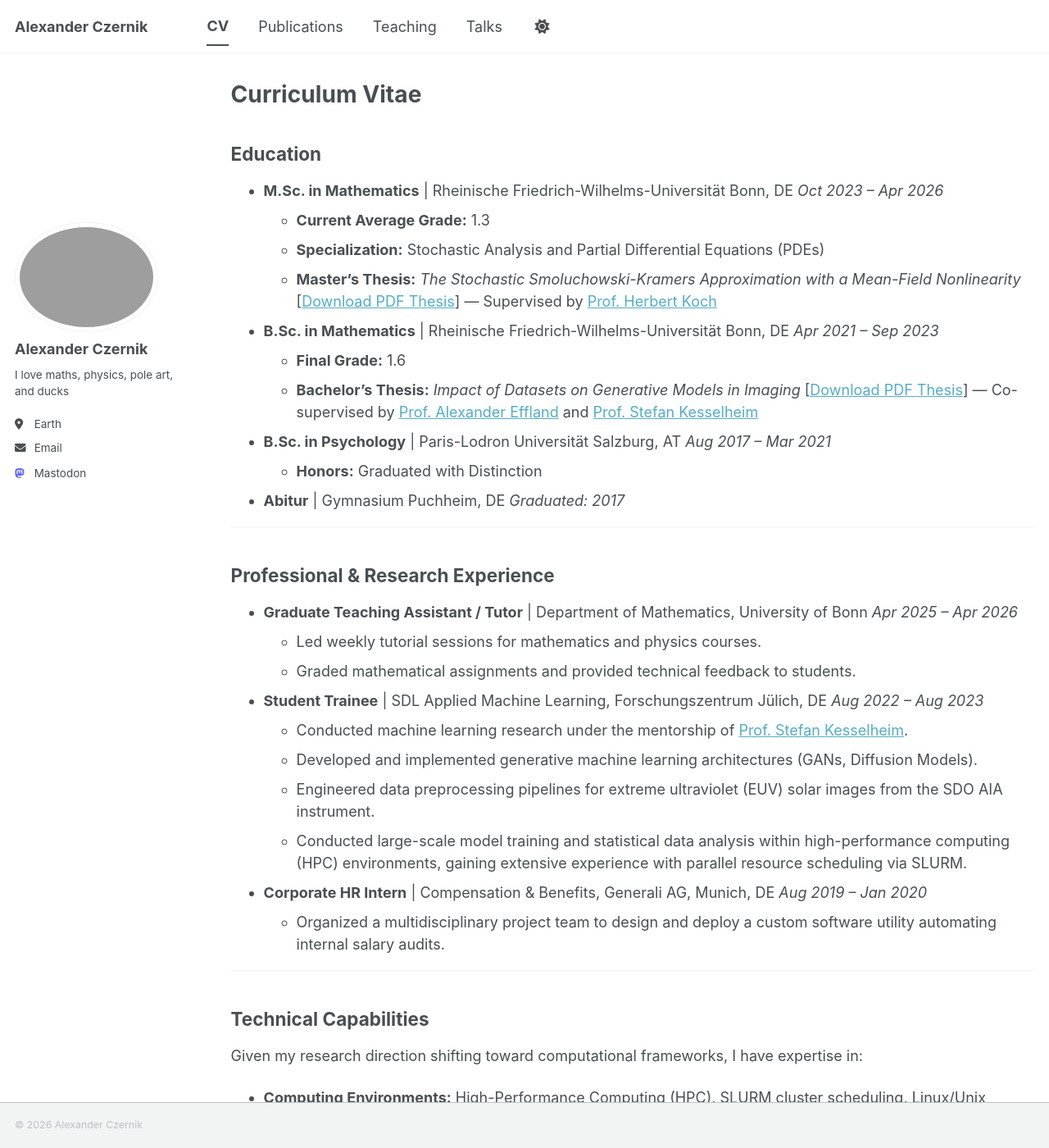
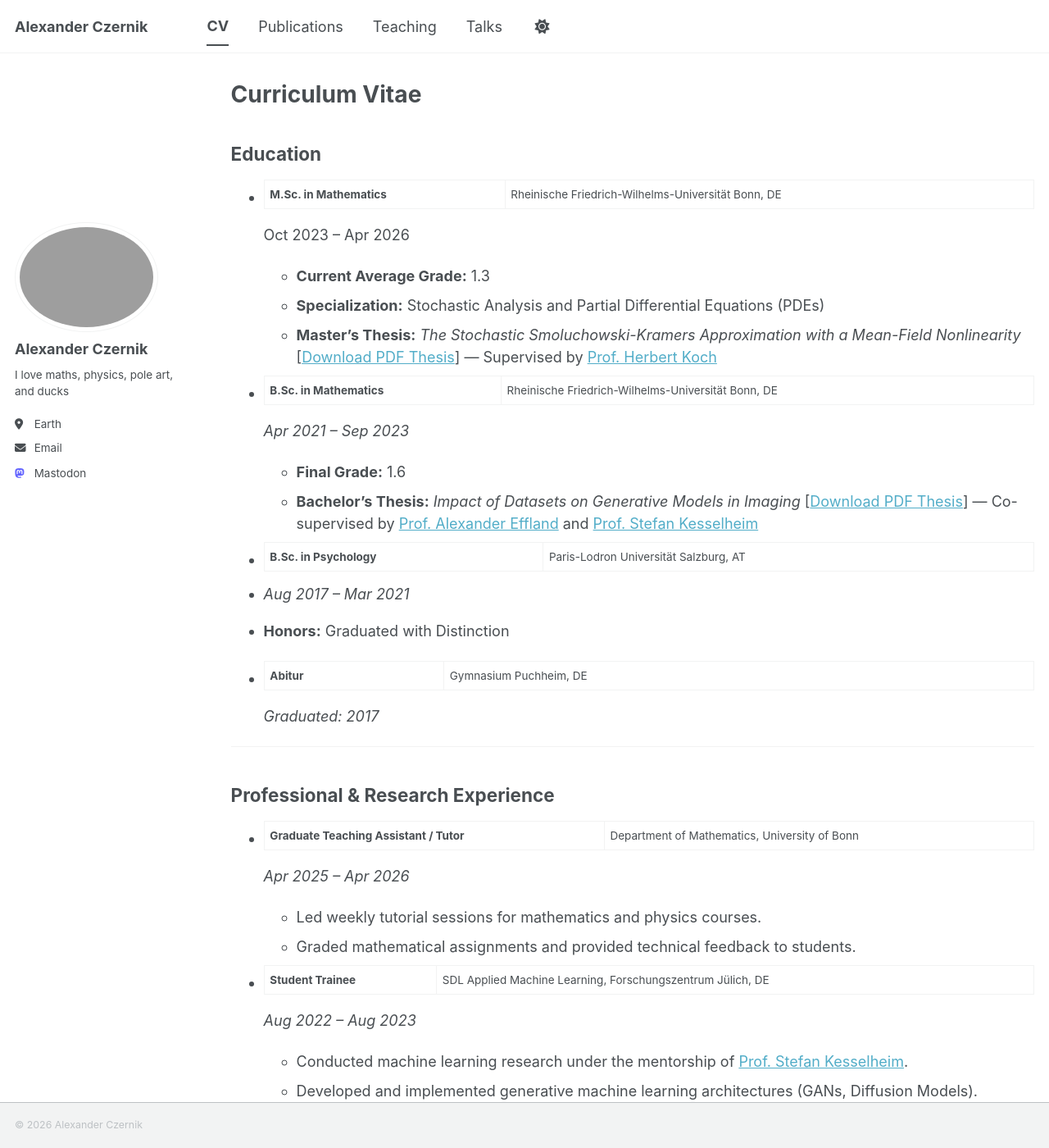
Before and after one commit to alexanderczernik/alexanderczernik.github.io, a Jekyll site: the page built from _pages/cv.md, in a window 1280 px wide and 1400 px high. Shown: the whole window at 82% size. Built offline with Jekyll 4.4.1, drawn with Linux system fonts in a browser that asks for light colours; a script bundle is joined from its source files by our own code; library files that are not in the unit come from our copies; some of the changed text lies outside the part shown.

Commit message:
Update CV with education and experience details

```diff
--- a/_pages/cv.md
+++ b/_pages/cv.md
@@ -13,21 +13,25 @@ redirect_from:
 ## Education
 
 * **M.Sc. in Mathematics** | Rheinische Friedrich-Wilhelms-Universität Bonn, DE
-  *Oct 2023 – Apr 2026*
+
+  Oct 2023 – Apr 2026
   * **Current Average Grade:** 1.3
   * **Specialization:** Stochastic Analysis and Partial Differential Equations (PDEs)
   * **Master's Thesis:** *The Stochastic Smoluchowski-Kramers Approximation with a Mean-Field Nonlinearity* [[Download PDF Thesis](link_to_your_master_thesis.pdf)] — Supervised by [Prof. Herbert Koch](https://www.math.uni-bonn.de/~koch/)
 
 * **B.Sc. in Mathematics** | Rheinische Friedrich-Wilhelms-Universität Bonn, DE
+
   *Apr 2021 – Sep 2023*
   * **Final Grade:** 1.6
   * **Bachelor's Thesis:** *Impact of Datasets on Generative Models in Imaging* [[Download PDF Thesis](link_to_your_bachelor_thesis.pdf)] — Co-supervised by [Prof. Alexander Effland](https://www.uni-bonn.de/de/forschung-lehre/forschungsprofil/transdisziplinaere-forschungsbereiche/tra-3-life-1/mitgliederverzeichnis/alexander-effland) and [Prof. Stefan Kesselheim](https://www.fz-juelich.de/profile/kesselheim_s)
 
 * **B.Sc. in Psychology** | Paris-Lodron Universität Salzburg, AT
+*
   *Aug 2017 – Mar 2021*
   * **Honors:** Graduated with Distinction
 
 * **Abitur** | Gymnasium Puchheim, DE
+
   *Graduated: 2017*
 
 ---
@@ -35,11 +39,13 @@ redirect_from:
 ## Professional & Research Experience
 
 * **Graduate Teaching Assistant / Tutor** | Department of Mathematics, University of Bonn
+
   *Apr 2025 – Apr 2026*
   * Led weekly tutorial sessions for mathematics and physics courses.
   * Graded mathematical assignments and provided technical feedback to students.
 
 * **Student Trainee** | SDL Applied Machine Learning, Forschungszentrum Jülich, DE
+
   *Aug 2022 – Aug 2023*
   * Conducted machine learning research under the mentorship of [Prof. Stefan Kesselheim](https://www.fz-juelich.de/profile/kesselheim_s).
   * Developed and implemented generative machine learning architectures (GANs, Diffusion Models).
@@ -47,6 +53,7 @@ redirect_from:
   * Conducted large-scale model training and statistical data analysis within high-performance computing (HPC) environments, gaining extensive experience with parallel resource scheduling via SLURM.
 
 * **Corporate HR Intern** | Compensation & Benefits, Generali AG, Munich, DE
+
   *Aug 2019 – Jan 2020*
   * Organized a multidisciplinary project team to design and deploy a custom software utility automating internal salary audits.
 
@@ -63,10 +70,12 @@ Given my research direction shifting toward computational frameworks, I have exp
 ## Leadership & Public Engagement
 
 * **Chair** | Volt Bonn Youth Group, Volt Bonn, DE
+
   *Aug 2024 – Present*
   * Lead and coordinate political and structural activities for the pan-European youth organization in the Bonn region.
   * Conceptualize, build, and moderate interactive public workshops focusing on infrastructural topics like modern Mobility and Digitalization.
 
 * **Academic Mentor** | "Lernen macht Schule" Initiative, Salzburg, AT
+
   *Sep 2018 – Jul 2019*
   * Provided regular academic tutoring, learning support, and personal mentorship to high-school students coming from socio-economically disadvantaged backgrounds.
```
